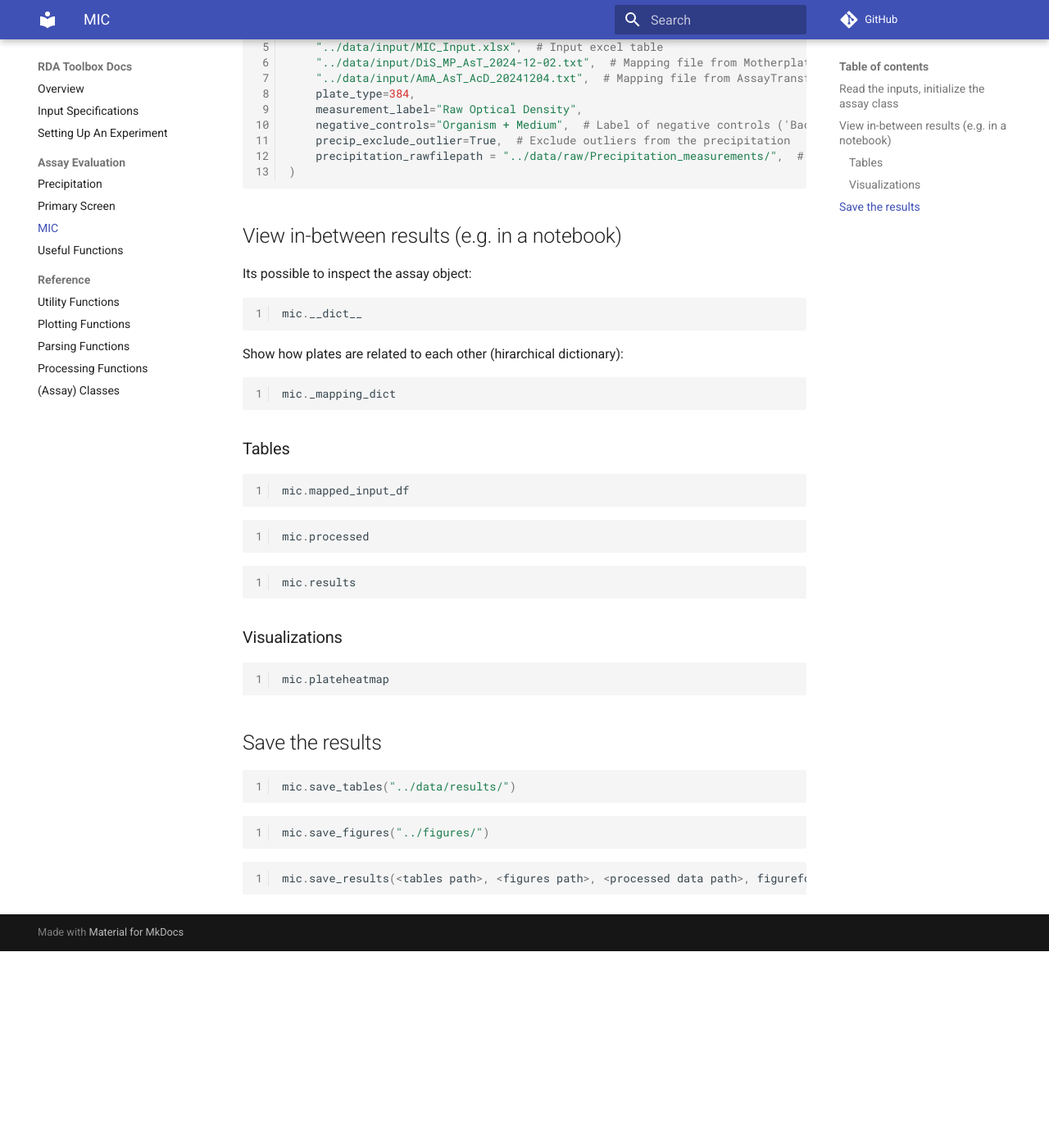
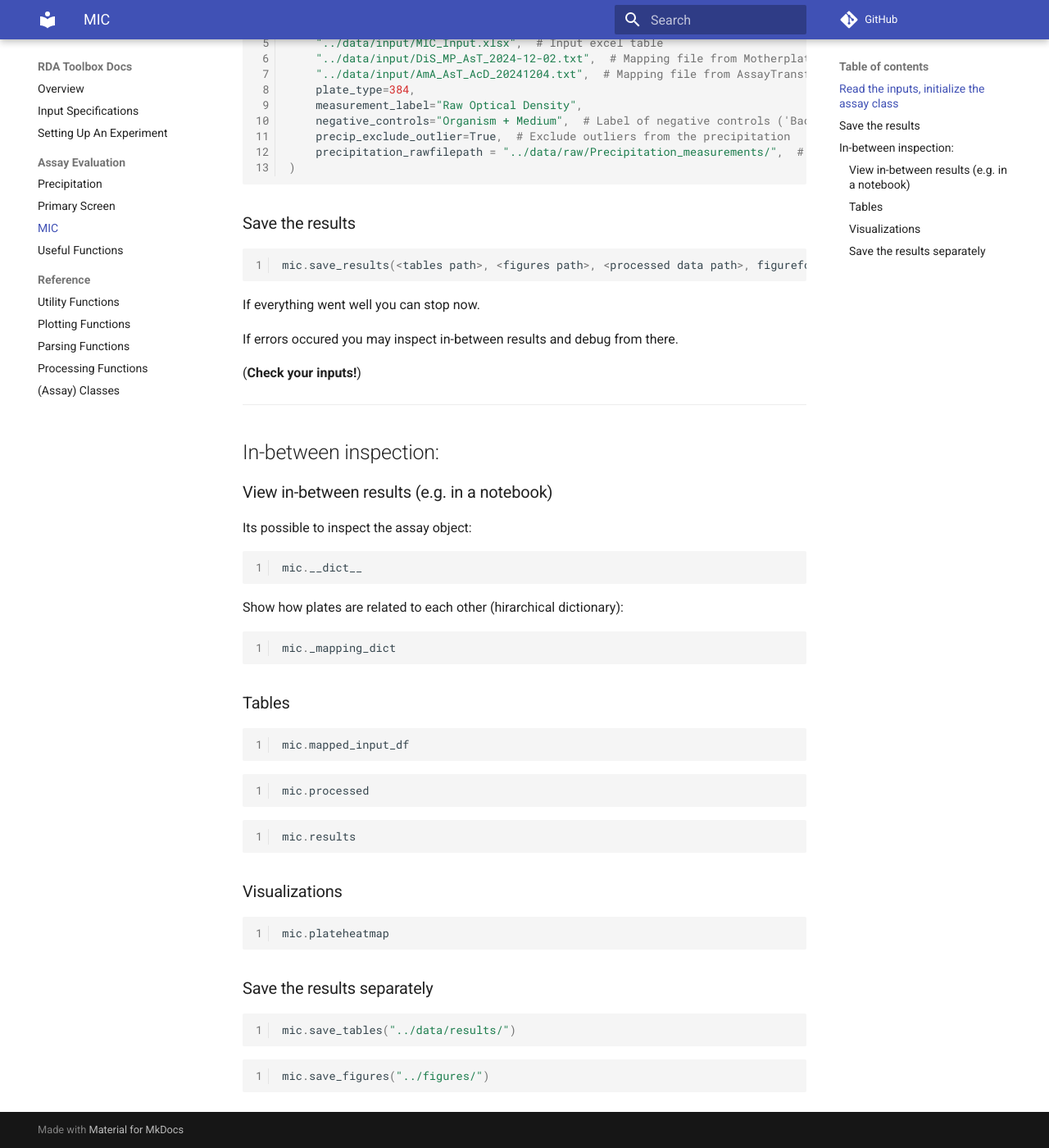
Before and after one commit to Robotic-Discovery-of-Antiinfectives/rda-toolbox, an MkDocs documentation site: the page built from docs/mic.md, in a window 1280 px wide and 1400 px high, scrolled down 269 px. Shown: the whole window at 82% size. Built offline with MkDocs 1.6.1 and Material for MkDocs 9.7.7, drawn with Linux system fonts in a browser that asks for light colours; comment, search, counter and statistics services are not loaded; before the commit the page ends 1429 px from its top, so only the background shows below that.

Commit message:
update docs

````diff
--- a/docs/mic.md
+++ b/docs/mic.md
@@ -1,7 +1,7 @@
 # Minimal Inhibitory Concentration (MIC) Assay
 
 
-## Read the inputs, initialize the assay class
+### Read the inputs, initialize the assay class
 
 ```Python
 import rda_toolbox as rda
@@ -19,8 +19,23 @@ mic = rda.MIC(
 )
 ```
 
+### Save the results
 
-## View in-between results (e.g. in a notebook)
+```Python
+mic.save_results(<tables path>, <figures path>, <processed data path>, figureformats=["svg, html"], tableformats=["xlsx", "csv"])
+```
+
+If everything went well you can stop now.
+
+If errors occured you may inspect in-between results and debug from there.
+
+(**Check your inputs!**)
+
+---
+
+## In-between inspection:
+
+### View in-between results (e.g. in a notebook)
 
 Its possible to inspect the assay object:
 
@@ -53,7 +68,7 @@ mic.results
 mic.plateheatmap
 ```
 
-## Save the results
+### Save the results separately
 
 ```Python
 mic.save_tables("../data/results/")
@@ -62,7 +77,3 @@ mic.save_tables("../data/results/")
 ```Python
 mic.save_figures("../figures/")
 ```
-
-```Python
-mic.save_results(<tables path>, <figures path>, <processed data path>, figureformats=["svg, html"], tableformats=["xlsx", "csv"])
-```
````
Also changed, not shown: docs/precipitation.md (+23 -0 lines), docs/primary.md (+3 -0 lines).
